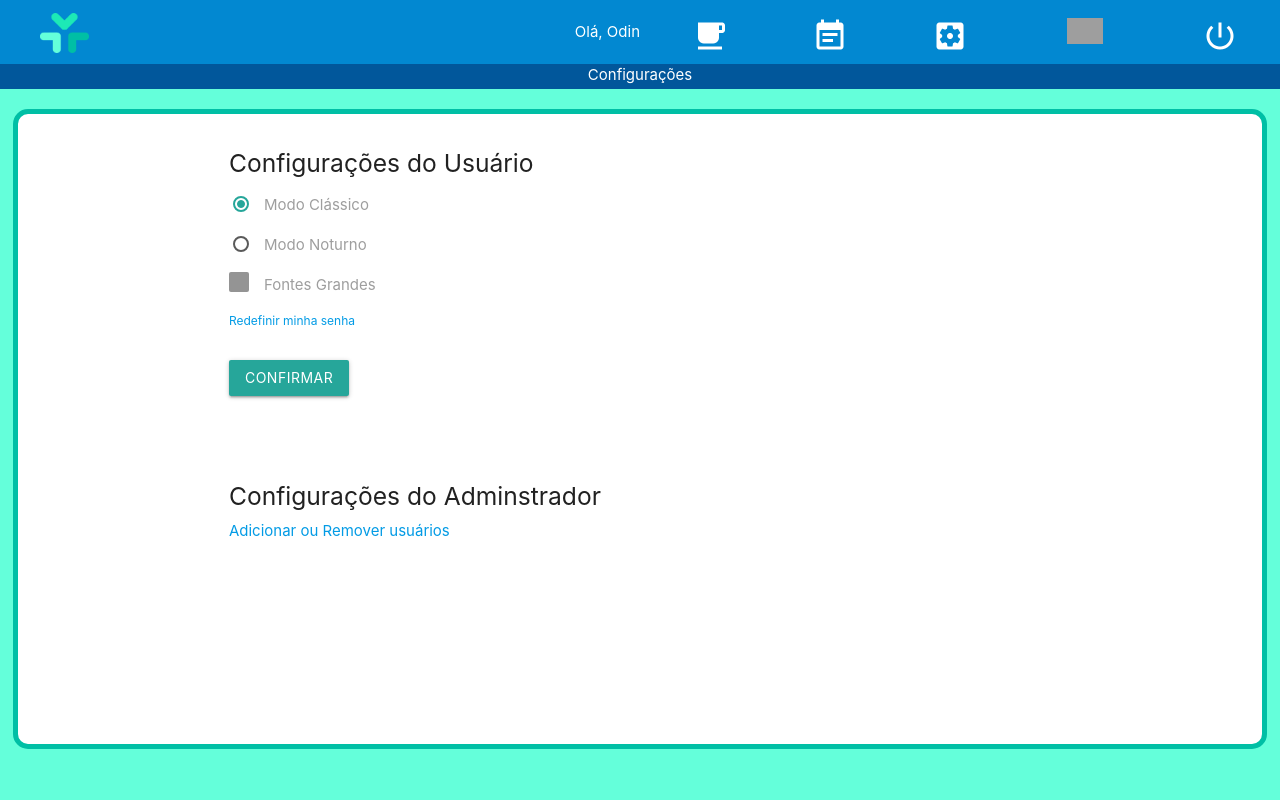
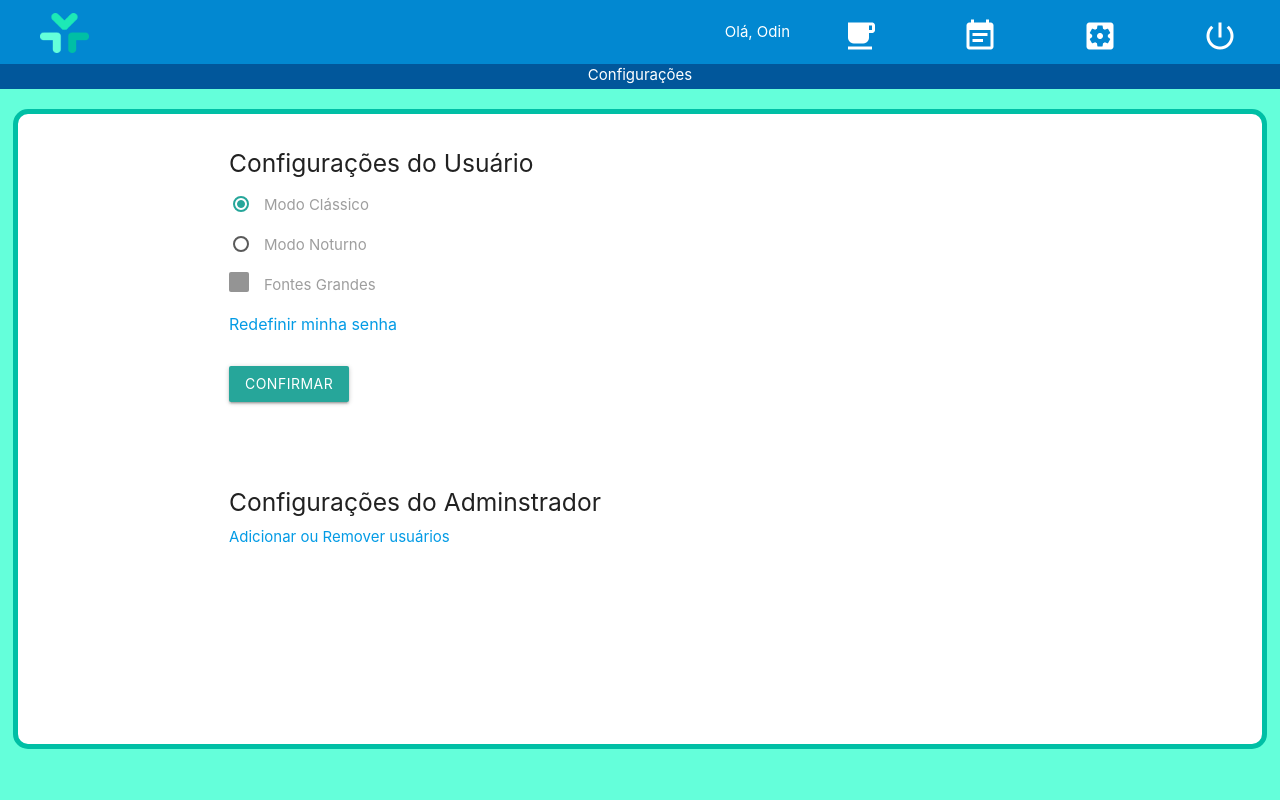
Before and after one commit to bkellym/allinum, a Django app: page /usuario_configuracao/ in a window 1280 px wide. Run offline with Django 3.2, Linux system fonts and the light colour scheme; a user stored in the database is signed in; data comes from the database, SQL or seed files in the repository; some libraries are stand-ins or nearby versions; grey boxes are pictures that could not be loaded.

Commit message:
BUG 005: Corrige telas
Descrição: Remove botão notificações e ajusta tamanho da fonte 'Redefinir minha senha'

```diff
--- a/templates/baseTemplate.html
+++ b/templates/baseTemplate.html
@@ -50,10 +50,6 @@
 			        <li><a href=" {% url 'usuario_configuracao' %} " style="height: 100%; width: 120px;">
 			      		<img src = "{% static 'usuarios/icons/configuracoes.png' %}" style = "width: 40%; margin-left: 30%; margin-top: 20%;">
 			      	</a></li>
-
-			        <li><a href="" class="btn-flat disabled" style="height: 100%; width: 120px;">
-			        	<img src = "{% static 'usuarios/icons/notificacoes.png' %}" style = "width: 40%; margin-left: 30%; margin-top: 20%;">
-			        </a></li>
 
 			        <li><a href="{% url 'logout' %}" style="height: 100%; width: 120px;">
 			        	<img src = "{% static 'usuarios/icons/sair.png' %}" style = "width: 40%; margin-left: 30%; margin-top: 20%;">
--- a/templates/usuario_configuracao.html
+++ b/templates/usuario_configuracao.html
@@ -42,7 +42,7 @@
 
             <p>
                 <label>
-                    <a href="#modal2"> Redefinir minha senha </a>
+                    <a href="#modal2"  style="font-size:12pt;"> Redefinir minha senha </a>
                 </label>
             </p>
 
```
